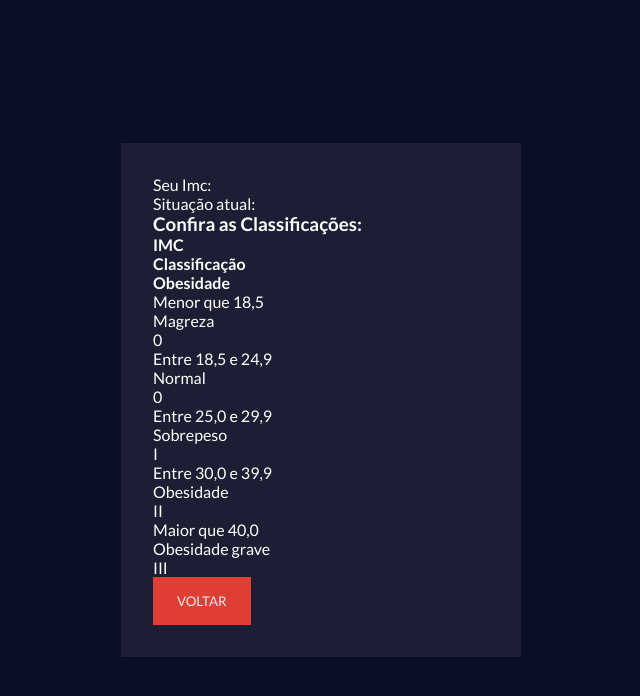
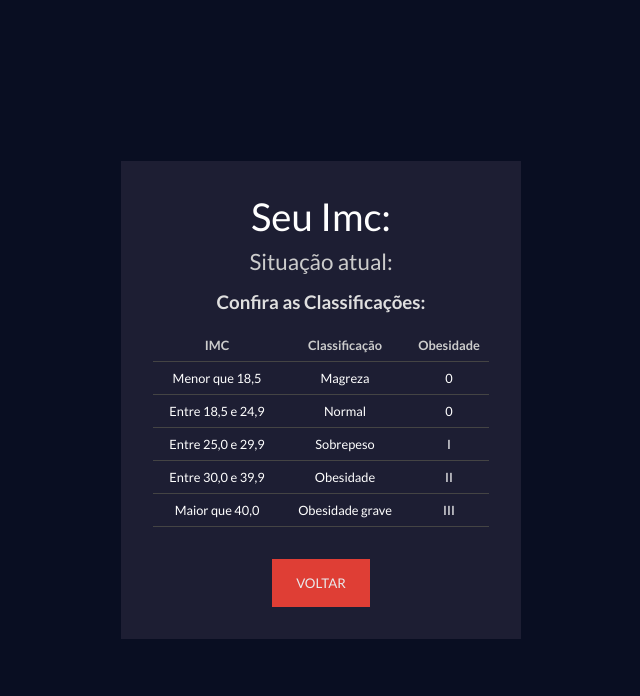
Before and after one commit to MPicolli/calculadora-imc-react, a React (Vite) app: page / in a window 1280 px wide. Shown: the top 696 px of the page, without its empty margins (319-959 px from the left). Built offline with nearby package versions, Linux system fonts and the light colour scheme.

Commit message:
style: Implementa o estilo da Tabela de IMC

```diff
--- a/src/components/ImcTable.css
+++ b/src/components/ImcTable.css
@@ -0,0 +1,72 @@
+#result-container {
+  text-align: center;
+}
+
+#imc-number {
+  font-size: 2.4rem;
+  margin-bottom: 0.6rem;
+}
+
+#imc-info {
+  font-size: 1.4rem;
+  color: #ccc;
+}
+
+#result-container h3 {
+  margin-top: 1rem;
+  color: #dfdfdf;
+}
+
+#result-container {
+  display: flex;
+  flex-direction: column;
+}
+
+.imc-table {
+  margin: 1.5rem 0;
+  font-size: 0.8rem;
+}
+
+.table-header {
+  font-weight: bold;
+  color: #ccc;
+}
+
+.table-header,
+.table-data {
+  display: flex;
+  justify-content: space-between;
+  margin-bottom: 0.5rem;
+  padding-bottom: 0.5rem;
+  border-bottom: 1px solid #444;
+}
+
+.table-header h4,
+.table-data p {
+  flex: 1;
+}
+
+.table-header h4:nth-child(3),
+.table-data p:nth-child(3) {
+  max-width: 80px;
+}
+
+#back-btn {
+  align-self: center;
+}
+
+.good {
+  color: #12db34;
+}
+
+.low {
+  color: #dbce12;
+}
+
+.medium {
+  color: #db6212;
+}
+
+.high {
+  color: #db1912;
+}
```
